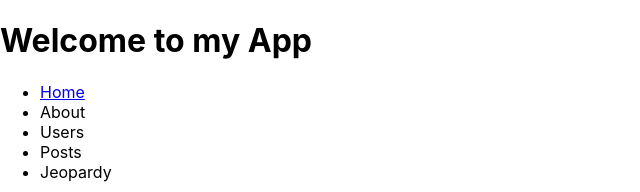
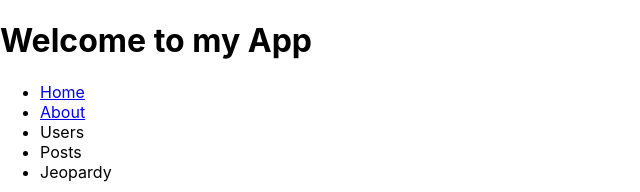
Before and after one commit to amex-bootcamp/react-w2d4-demo, a React (Create React App) app: page / in a window 1280 px wide. Shown: the top 192 px of the page, without its empty margins (0-640 px from the left). Built offline with nearby package versions, Linux system fonts and the light colour scheme.

Commit message:
react-router: add a route for the About component

```diff
--- a/src/App.js
+++ b/src/App.js
@@ -25,10 +25,12 @@
 
       <main>
         <Switch>
-          <Route path="/">
+          <Route exact path="/">
             <Home />
           </Route>
-          <About />
+          <Route path="/about">
+            <About />
+          </Route>
           <UserList />
           <User />
           <PostList />
--- a/src/components/Navigation/Navigation.js
+++ b/src/components/Navigation/Navigation.js
@@ -10,7 +10,9 @@
           <li>
             <Link to="/">Home</Link>
           </li>
-          <li>About</li>
+          <li>
+            <Link to="/about">About</Link>
+          </li>
           <li>Users</li>
           <li>Posts</li>
           <li>Jeopardy</li>
```
